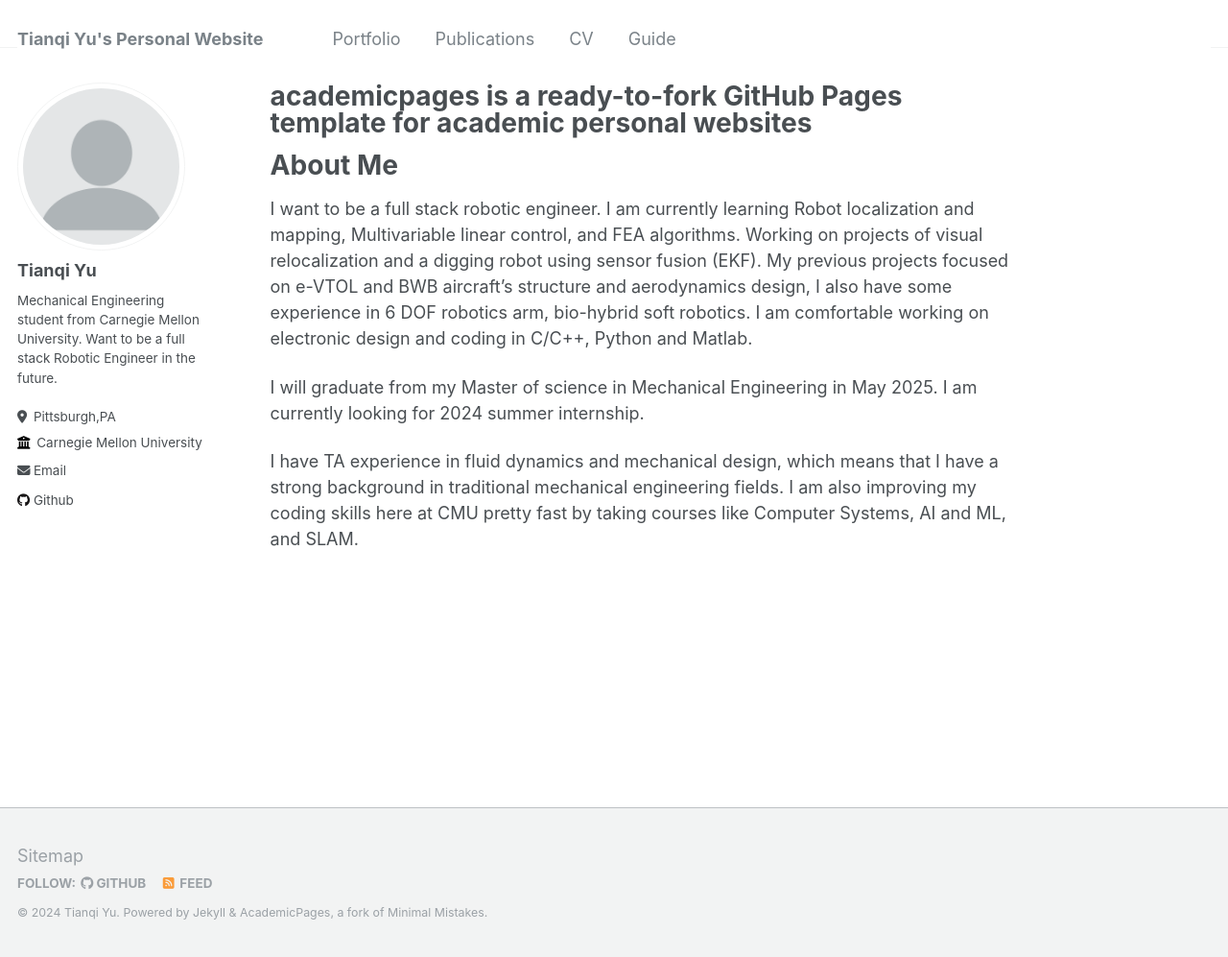
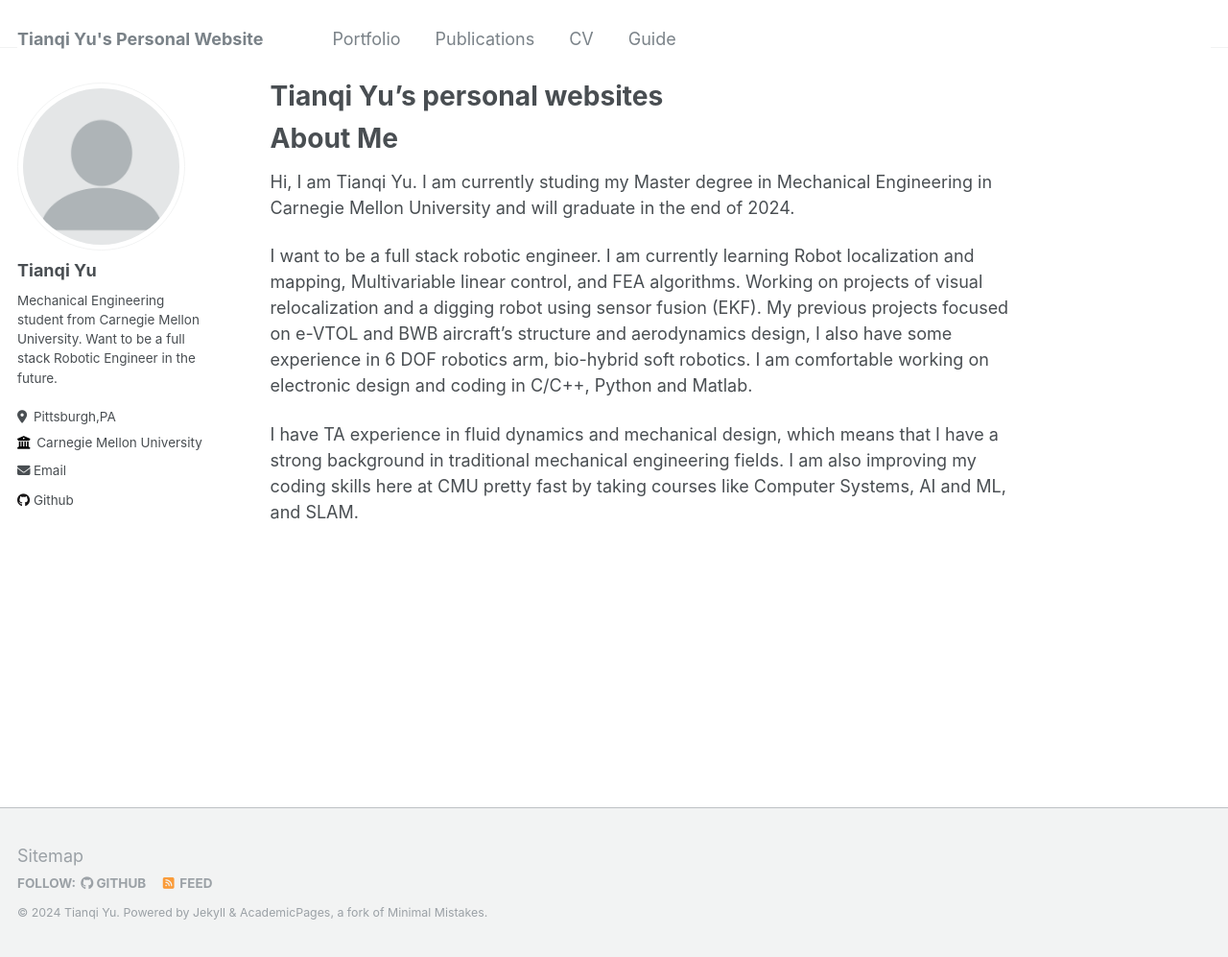
Before and after one commit to NickYu321/NickYu321.github.io, a Jekyll site: the page built from _pages/about.md, in a window 1280 px wide and 997 px high. Shown: the whole window at 96% size. Built offline with Jekyll 4.4.1, drawn with Linux system fonts in a browser that asks for light colours.

Commit message:
Update about.md
1

```diff
--- a/_pages/about.md
+++ b/_pages/about.md
@@ -1,6 +1,6 @@
 ---
 permalink: /
-title: "academicpages is a ready-to-fork GitHub Pages template for academic personal websites"
+title: "Tianqi Yu's personal websites"
 author_profile: true
 redirect_from:
   - /about/
@@ -9,8 +9,8 @@ redirect_from:
 
 About Me
 ======
+Hi, I am Tianqi Yu. I am currently studing my Master degree in Mechanical Engineering in Carnegie Mellon University and will graduate in the end of 2024.
+
 I want to be a full stack robotic engineer. I am currently learning Robot localization and mapping, Multivariable linear control, and FEA algorithms. Working on projects of visual relocalization and a digging robot using sensor fusion (EKF). My previous projects focused on e-VTOL and BWB aircraft’s structure and aerodynamics design, I also have some experience in 6 DOF robotics arm, bio-hybrid soft robotics. I am comfortable working on electronic design and coding in C/C++, Python and Matlab.
 
-I will graduate from my Master of science in Mechanical Engineering in May 2025. I am currently looking for 2024 summer internship.
-
 I have TA experience in fluid dynamics and mechanical design, which means that I have a strong background in traditional mechanical engineering fields. I am also improving my coding skills here at CMU pretty fast by taking courses like Computer Systems, AI and ML, and SLAM.
```
